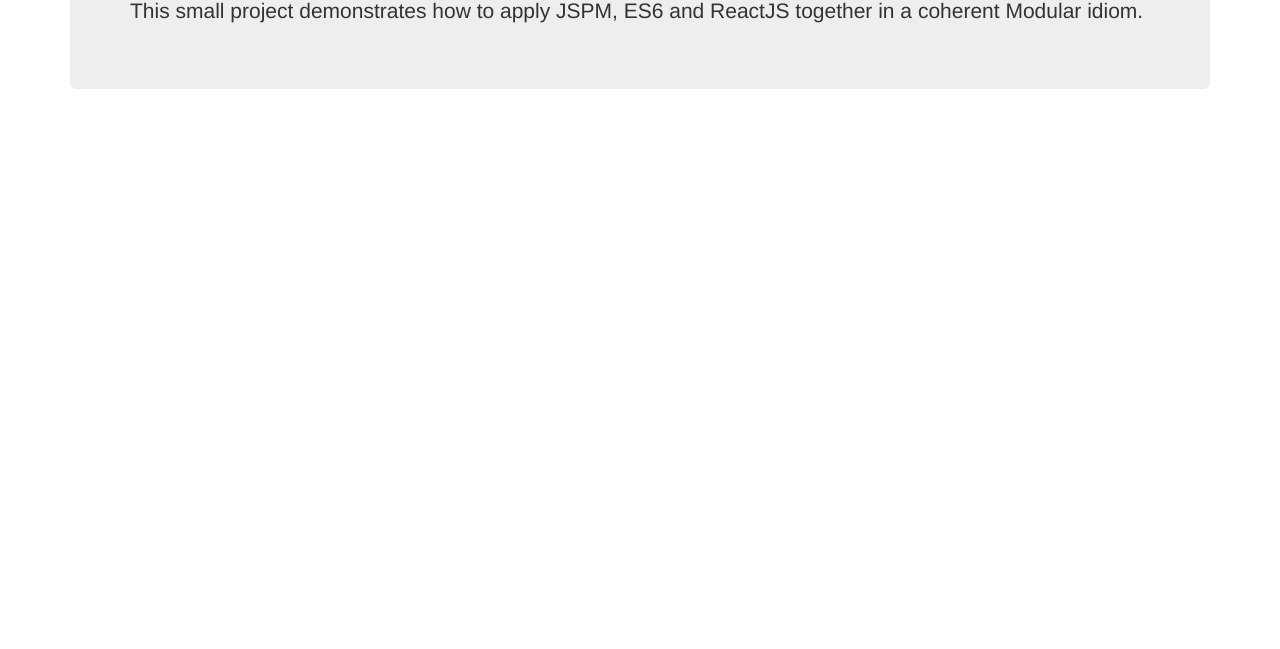
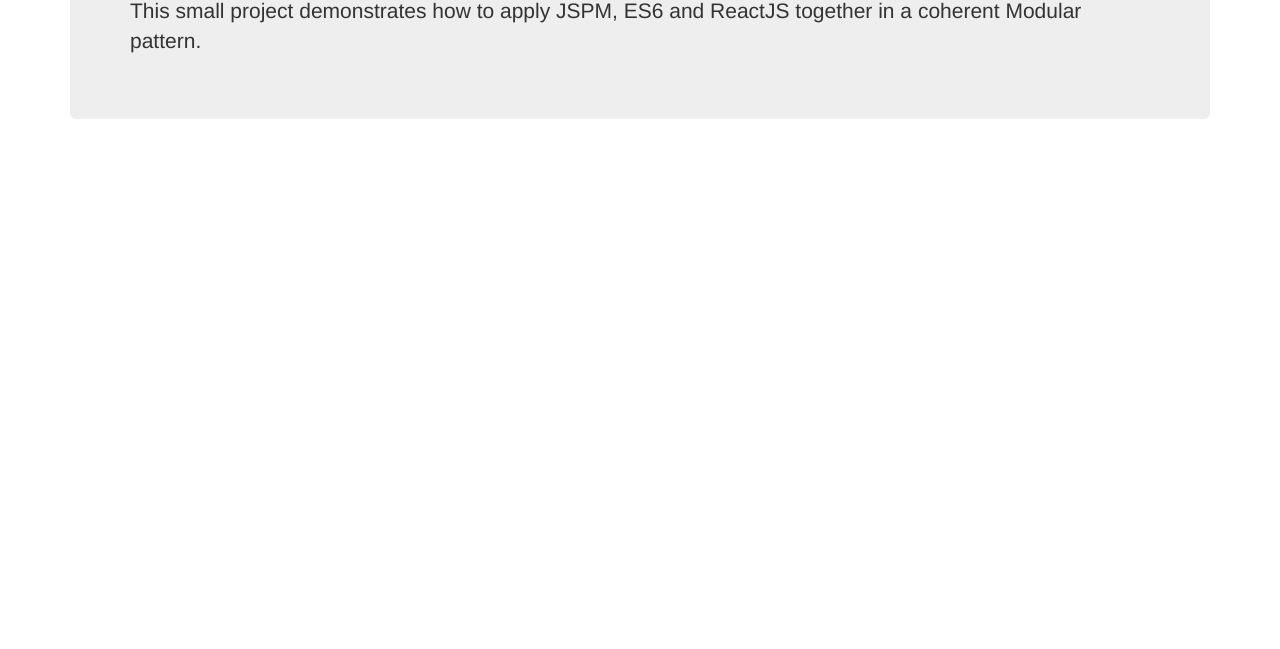
Before and after one commit to cashkows-andre/pattern-es6-react, a website: page dist/index.html in a window 1280 px wide. Shown: the part 151-800 px from the top of the page. Drawn offline with nearby package versions, Linux system fonts and the light colour scheme; no server answers.

Commit message:
change discription

```diff
--- a/dist/index.html
+++ b/dist/index.html
@@ -1 +1 @@
-<!DOCTYPE html><html lang="en"><head><title>Open Sauce</title><link href="https://cdnjs.cloudflare.com/ajax/libs/twitter-bootstrap/3.3.4/css/bootstrap.min.css" rel="stylesheet"><link href="https://cdnjs.cloudflare.com/ajax/libs/twitter-bootstrap/3.3.4/css/bootstrap-theme.min.css" rel="stylesheet"></head><body role="document"><nav class="navbar navbar-inverse navbar-fixed-top"><div class="container"><div class="navbar-header"><button type="button" class="navbar-toggle collapsed" data-toggle="collapse" data-target="#navbar" aria-expanded="false" aria-controls="navbar"><span class="sr-only">Toggle navigation</span> <span class="icon-bar"></span> <span class="icon-bar"></span> <span class="icon-bar"></span></button> <a class="navbar-brand" href="#">Open Sauce</a></div><div id="navbar" class="navbar-collapse collapse"><ul class="nav navbar-nav"></ul></div></div></nav><div class="container theme-showcase" role="main"><div class="jumbotron"><h1>JSPM example</h1><p>This small project demonstrates how to apply JSPM, ES6 and ReactJS together in a coherent Modular idiom.</p></div><div id="app"></div></div><script src="app.min.js"></script></body></html>
+<!DOCTYPE html><html lang="en"><head><title>Open Sauce</title><link href="https://cdnjs.cloudflare.com/ajax/libs/twitter-bootstrap/3.3.4/css/bootstrap.min.css" rel="stylesheet"><link href="https://cdnjs.cloudflare.com/ajax/libs/twitter-bootstrap/3.3.4/css/bootstrap-theme.min.css" rel="stylesheet"></head><body role="document"><nav class="navbar navbar-inverse navbar-fixed-top"><div class="container"><div class="navbar-header"><button type="button" class="navbar-toggle collapsed" data-toggle="collapse" data-target="#navbar" aria-expanded="false" aria-controls="navbar"><span class="sr-only">Toggle navigation</span> <span class="icon-bar"></span> <span class="icon-bar"></span> <span class="icon-bar"></span></button> <a class="navbar-brand" href="#">Open Sauce</a></div><div id="navbar" class="navbar-collapse collapse"><ul class="nav navbar-nav"></ul></div></div></nav><div class="container theme-showcase" role="main"><div class="jumbotron"><h1>JSPM example</h1><p>This small project demonstrates how to apply JSPM, ES6 and ReactJS together in a coherent Modular pattern.</p></div><div id="app"></div></div><script src="app.min.js"></script></body></html>
```
